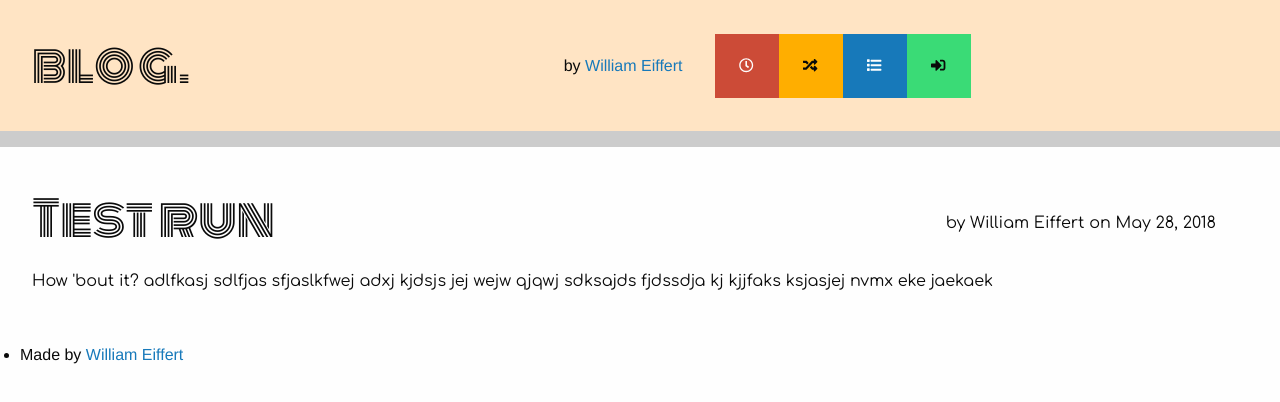
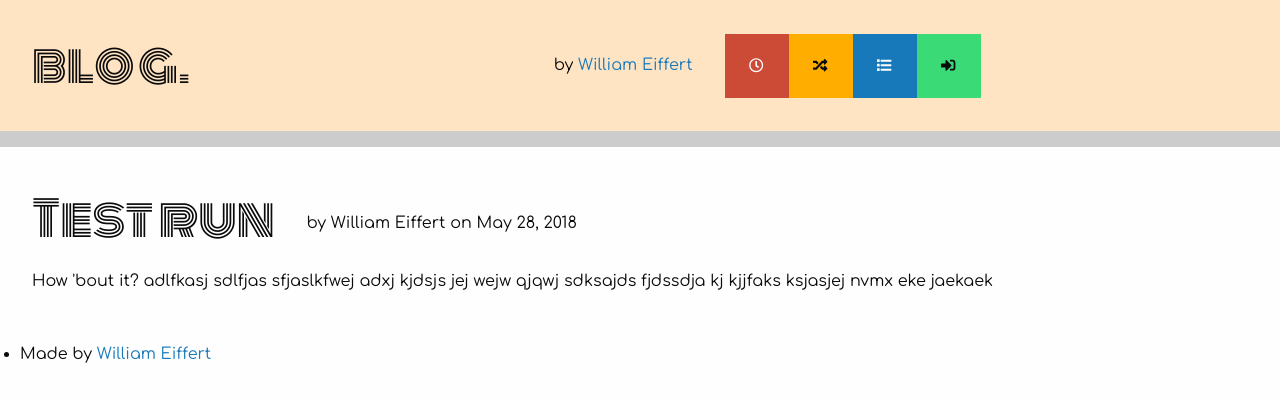
Before and after one commit to weiffert/blog, a React (Create React App) app: page / in a window 1280 px wide. Shown: the top 402 px of the page. Built offline with nearby package versions, Linux system fonts and the light colour scheme.

Commit message:
Add whole page styles

```diff
--- a/src/App.css
+++ b/src/App.css
@@ -2,15 +2,7 @@
 @import url("https://fonts.googleapis.com/css?family=Lobster");
 @import url("https://fonts.googleapis.com/css?family=Monoton");
 @import url("https://fonts.googleapis.com/css?family=Comfortaa");
-div.flex {
-  display: flex;
-  flex-wrap: wrap;
+
+.App * {
+  font-family: 'Comfortaa', arial;
 }
-
-h1 p {
-  font-size: 1rem;
-}
-
-h1 {
-  flex-grow: 1;
-}
```
